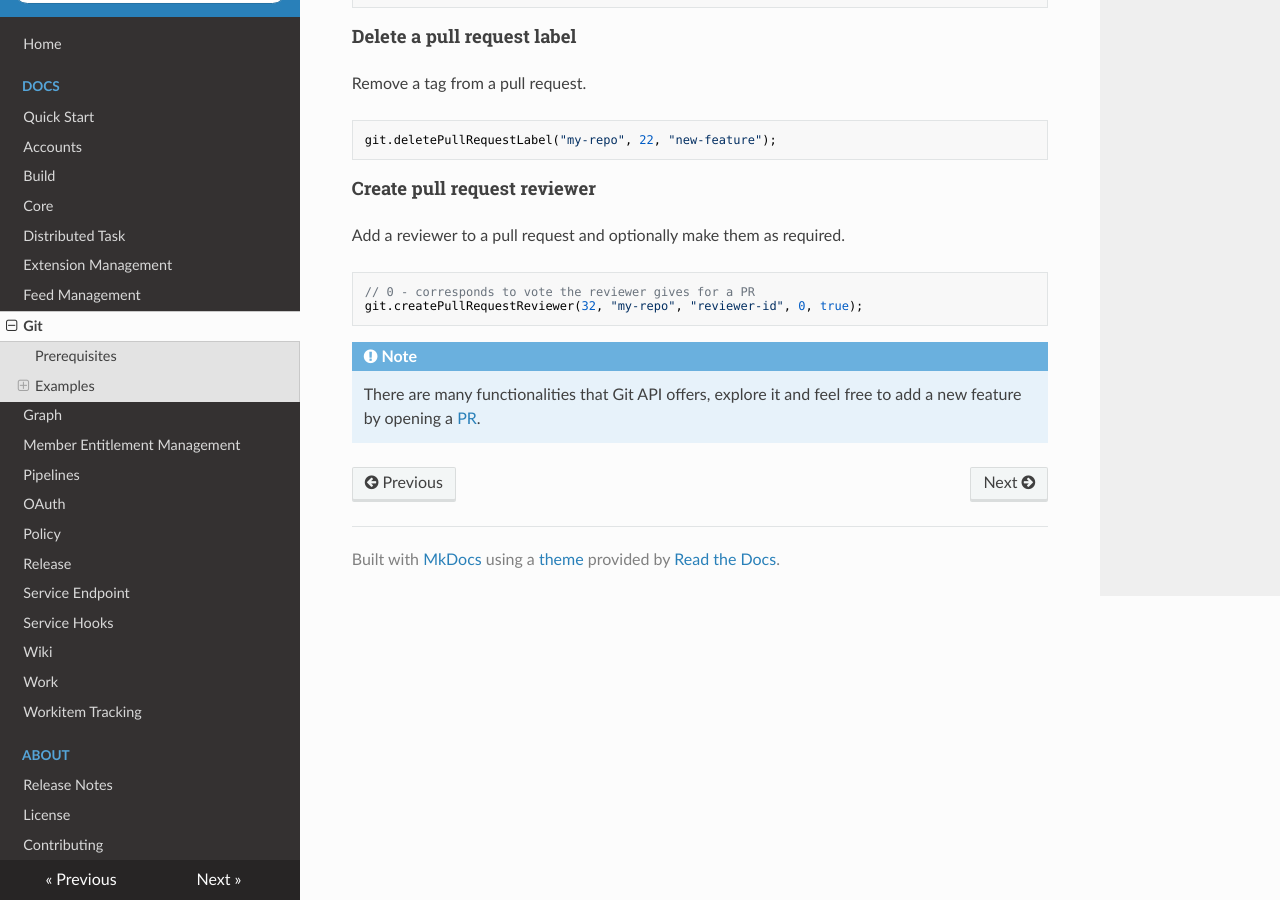
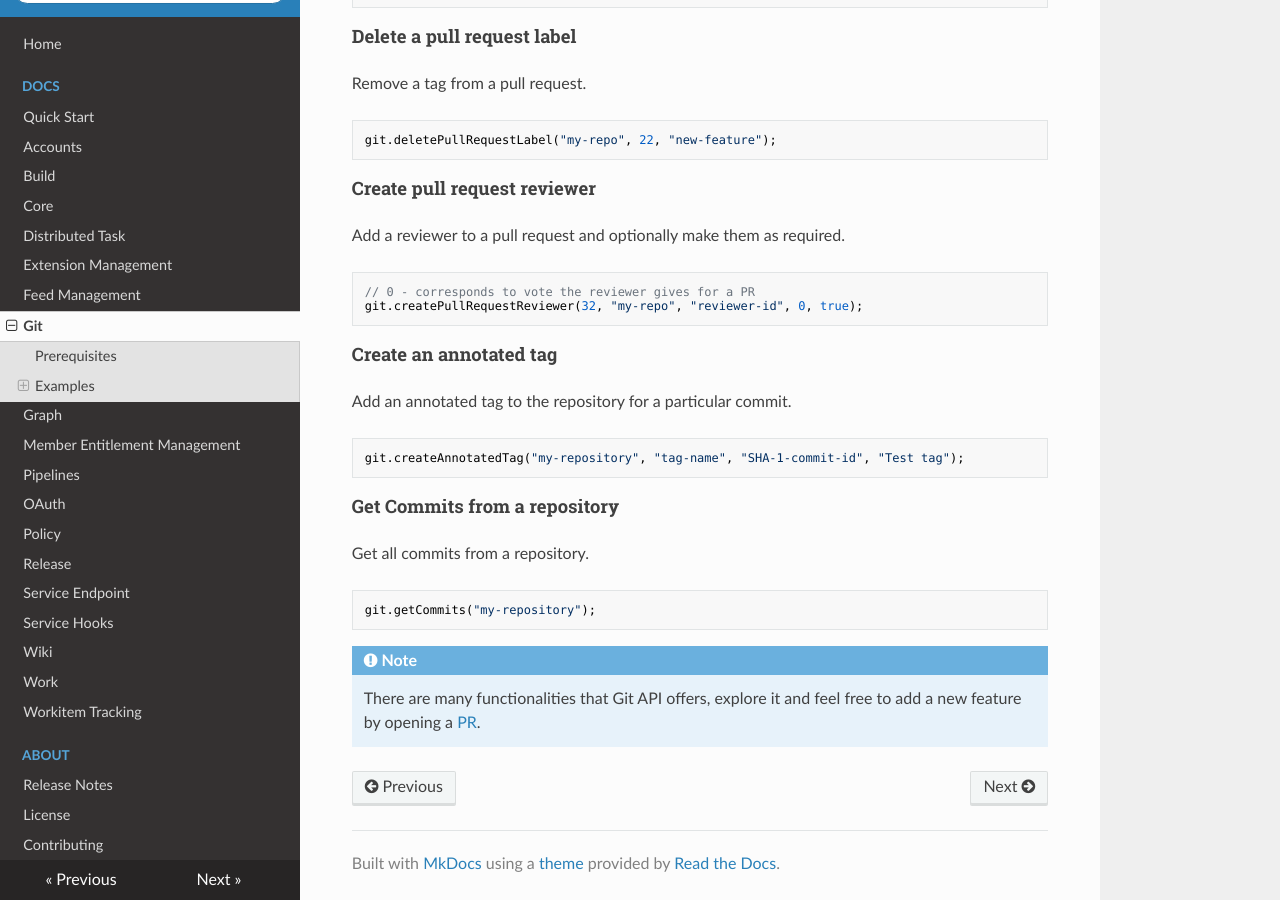
Before and after one commit to hkarthik7/azure-devops-java-sdk-docs, an MkDocs documentation site: the page built from docs/docs/git.md, in a window 1280 px wide and 900 px high, scrolled down 3408 px. Built offline with MkDocs 1.6.1, drawn with Linux system fonts in a browser that asks for light colours; nearby versions of some CDN libraries.

Commit message:
Added examples for Git Api

````diff
--- a/docs/docs/git.md
+++ b/docs/docs/git.md
@@ -194,6 +194,22 @@ Add a reviewer to a pull request and optionally make them as required.
 git.createPullRequestReviewer(32, "my-repo", "reviewer-id", 0, true);
 ```
 
+#### Create an annotated tag
+
+Add an annotated tag to the repository for a particular commit.
+
+```java
+git.createAnnotatedTag("my-repository", "tag-name", "SHA-1-commit-id", "Test tag");
+```
+
+#### Get Commits from a repository
+
+Get all commits from a repository.
+
+```java
+git.getCommits("my-repository");
+```
+
 !!! note
 
     There are many functionalities that Git API offers, explore it and feel free to add a new
````
